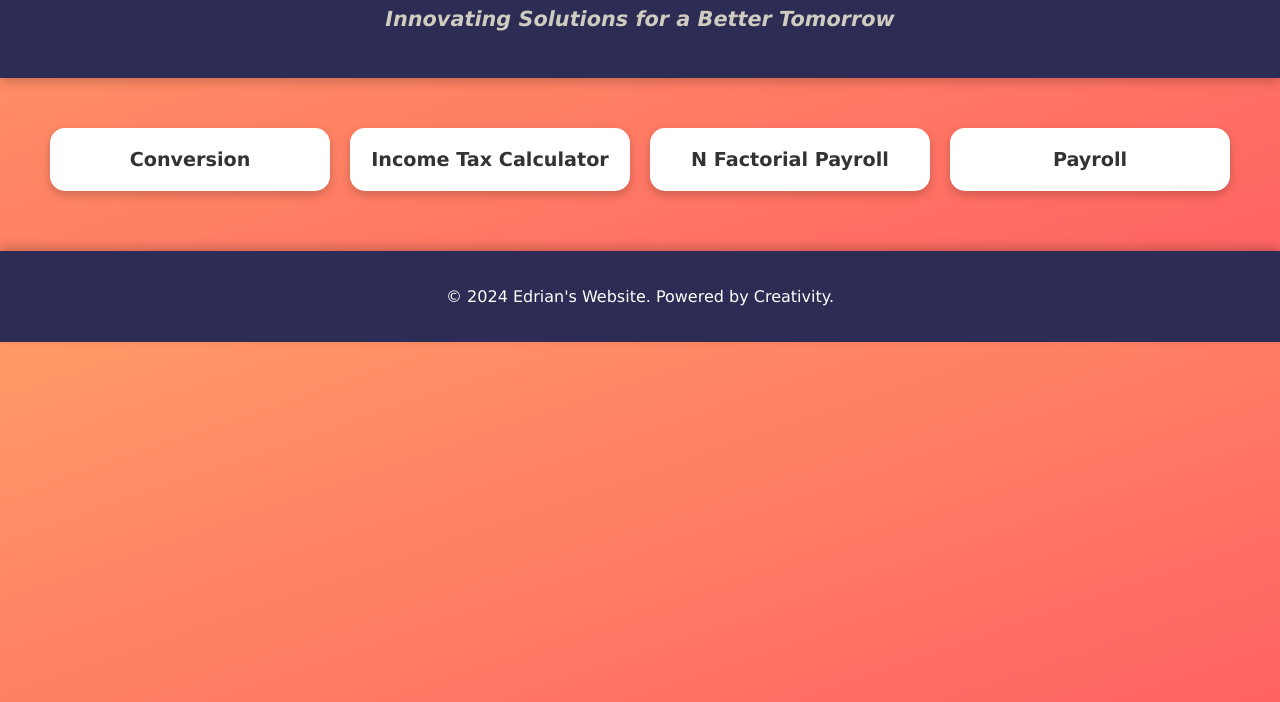
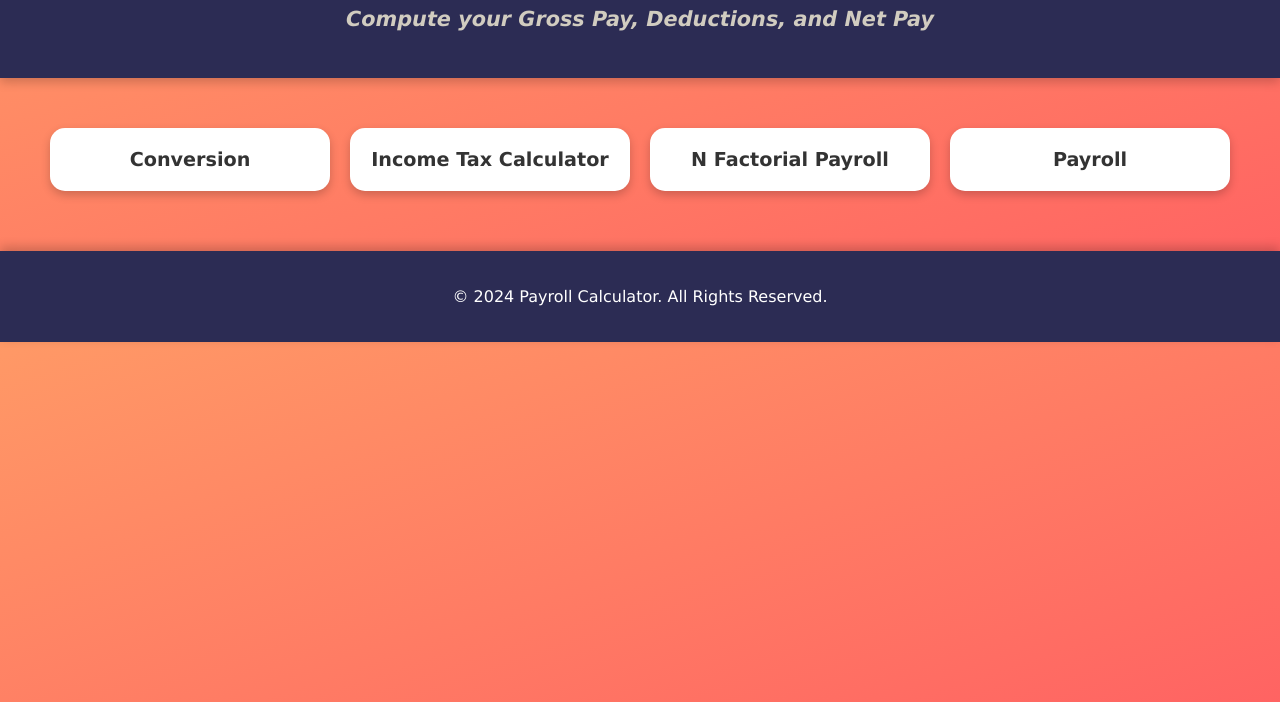
Before and after one commit to Ensremis/Ensremis.github.io, a plain HTML site: page index.html in a window 1280 px wide. Shown: the part 98-800 px from the top of the page. Drawn offline with Linux system fonts and the light colour scheme.

Commit message:
Update index.html

```diff
--- a/index.html
+++ b/index.html
@@ -9,7 +9,7 @@
 <body>
     <header>
         <h1>Edrian's Tech Haven</h1>
-        <h2>Innovating Solutions for a Better Tomorrow</h2>
+        <h2>Compute your Gross Pay, Deductions, and Net Pay</h2>
     </header>
 
     <main>
@@ -23,7 +23,7 @@
     </main>
 
     <footer>
-        <p>&copy; 2024 Edrian's Website. Powered by Creativity.</p>
+        <p>&copy; 2024 Payroll Calculator. All Rights Reserved.</p>
     </footer>
 
     <script src="script.js"></script>
```
